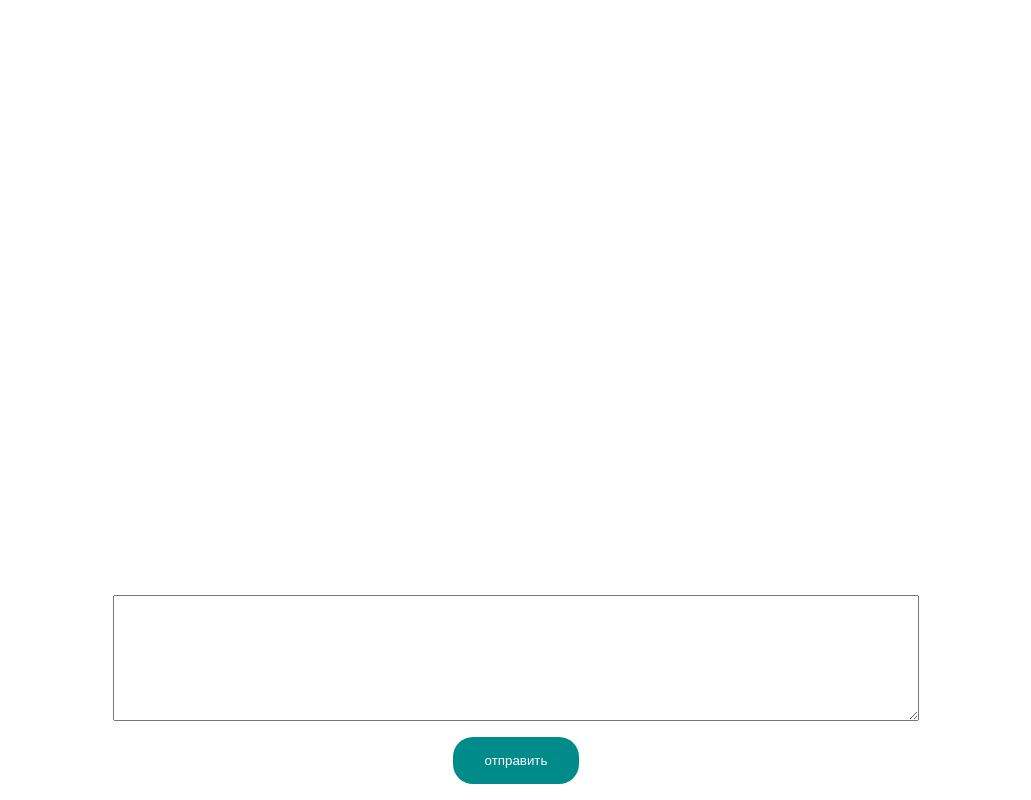
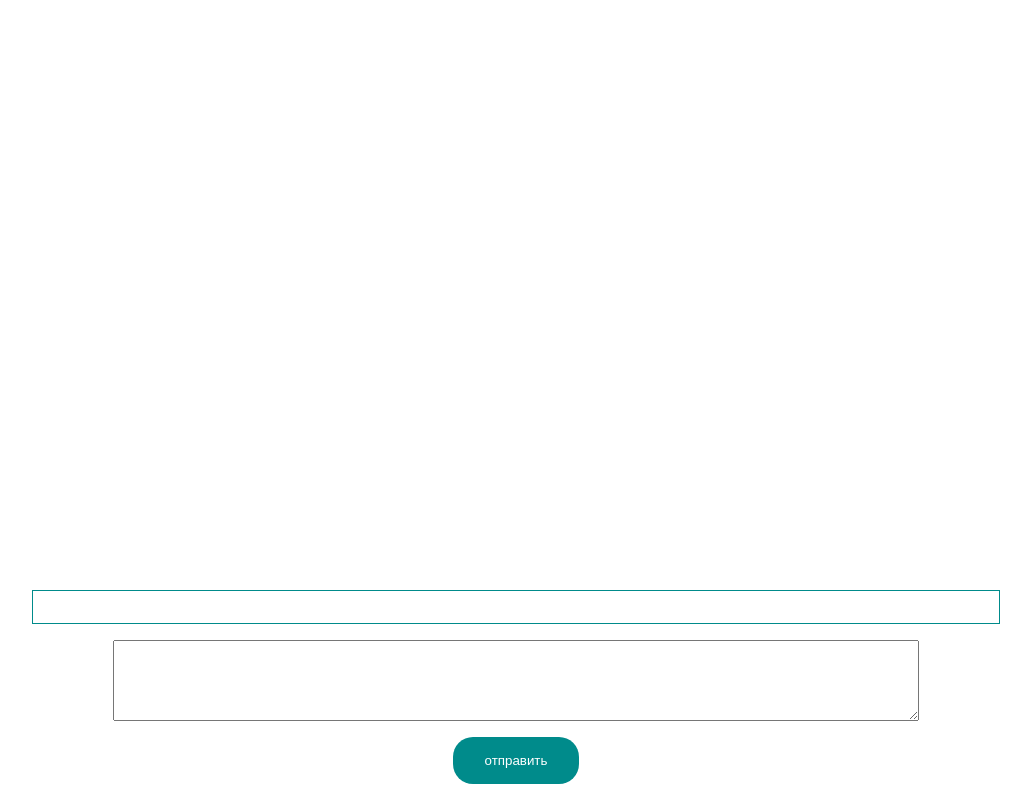
Before and after one commit to govyazina/ITGirls_week17, a plain HTML site: page task_2.html in a window 1280 px wide. Both pictures are taken after a click on the button "отправить". Shown: the whole page, without its empty margins (124-1155 px from the left). Drawn offline with Linux system fonts and the light colour scheme.

Commit message:
added function for show message and some styles changed

```diff
--- a/assets/style.css
+++ b/assets/style.css
@@ -16,8 +16,8 @@ body {
 }
 
 .wrapper {
+    max-width: 1000px;
     height: 100%;
-    max-width: 1000px;
     margin: 0 auto;
     display: flex;
     flex-direction: column;
@@ -25,8 +25,18 @@ body {
     align-items: center;
 }
 
+.input {
+    position: sticky;
+    display: flex;
+    flex-direction: column;
+    justify-content: flex-end;
+    align-items: center;
+    width: 100%;
+    height: 20%;
+}
+
 #comment {
-    height: 15%;
+   height: 100%;
     width: 80%;
 }
 
@@ -38,3 +48,13 @@ body {
     border-style: none;
     border-radius: 20px;
 }
+.wrap_messages {
+    width: 100%;
+}
+
+.message {
+    border: darkcyan solid 1px;
+    padding: 1rem 2rem;
+
+    margin: 1rem;
+}
--- a/assets/task2.js
+++ b/assets/task2.js
@@ -0,0 +1,24 @@
+const input = document.querySelector('#comment');
+const wrapper = document.querySelector('.wrap_messages');
+
+input.addEventListener("keypress", function (event) {
+    if (event.key === "Enter") {
+        event.preventDefault();
+        sendMessage();
+    }
+})
+
+function sendMessage() {
+    const message = input.value;
+    const finalMessage = checkSpam(message);
+    showMessage(finalMessage);
+    input.value = '';
+}
+
+function checkSpam(str) {
+    return str;
+}
+
+function showMessage(str) {
+    wrapper.insertAdjacentHTML("beforeend", `<div class="message">${str}</div>`);
+}
--- a/task_2.html
+++ b/task_2.html
@@ -12,9 +12,12 @@
 </head>
 <body>
 <div class="wrapper">
-    <textarea id="comment"></textarea>
+    <section class="wrap_messages"></section>
+    <div class="input">
+        <textarea id="comment"></textarea>
     <label for="comment"></label>
-    <button class="sendMessage">отправить</button>
+    <button class="sendMessage" onclick="sendMessage()">отправить</button>
+    </div>
 </div>
 <script src="./assets/task2.js"></script>
 </body>
```
